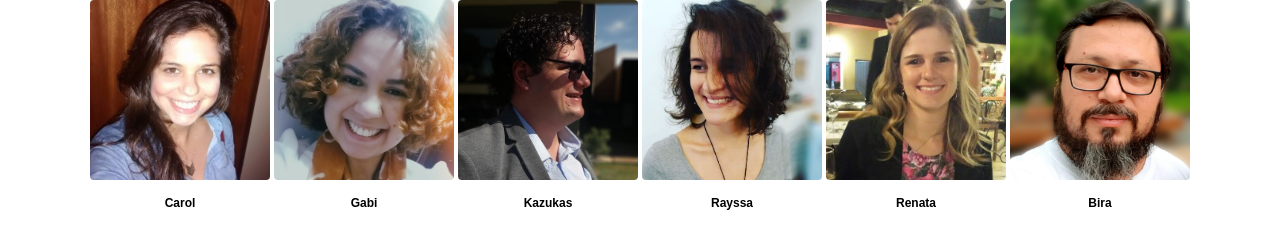
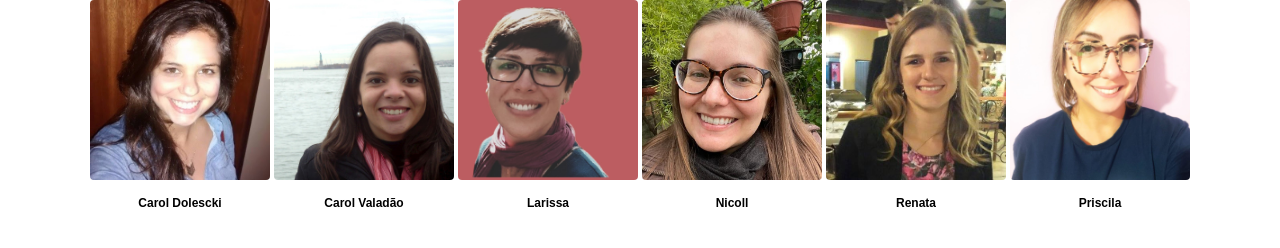
Before and after one commit to biraneves/balboa-team, a plain HTML site: page index.html in a window 1280 px wide. Drawn offline with Linux system fonts and the light colour scheme.

Commit message:
Novos membros do time Balboa 2023

```diff
--- a/index.html
+++ b/index.html
@@ -1,5 +1,6 @@
 <!DOCTYPE html>
 <html lang='pt-br'>
+
 <head>
     <meta charset='UTF-8'>
     <meta http-equiv='X-UA-Compatible' content='IE=edge'>
@@ -7,32 +8,34 @@
     <link rel="stylesheet" href="assets/css/style.css">
     <title>Geekie - Time Balboa</title>
 </head>
+
 <body>
     <div class="container">
         <figure>
             <img src="assets/img/carol.jpg" alt="Ana Caroline Dolescki">
-            <p>Carol</p>
+            <p>Carol Dolescki</p>
         </figure>
         <figure>
-            <img src="assets/img/gabi.jpg" alt="Gabriela Cândido Tavares">
-            <p>Gabi</p>
+            <img src="assets/img/valadao.jpg" alt="Carolina Valadão">
+            <p>Carol Valadão</p>
         </figure>
         <figure>
-            <img src="assets/img/kazukas.jpg" alt="Gabriel Kazukas">
-            <p>Kazukas</p>
+            <img src="assets/img/larissa.jpg" alt="Larissa">
+            <p>Larissa</p>
         </figure>
         <figure>
-            <img src="assets/img/rayssa.jpg" alt="Rayssa Drumond">
-            <p>Rayssa</p>
+            <img src="assets/img/nicoll.jpg" alt="Nicoll">
+            <p>Nicoll</p>
         </figure>
         <figure>
             <img src="assets/img/renata.jpg" alt="Renata Viotto">
             <p>Renata</p>
         </figure>
         <figure>
-            <img src="assets/img/avatar-bira.png" alt="Ubirajara Neves">
-            <p>Bira</p>
+            <img src="assets/img/priscila.jpg" alt="Priscila">
+            <p>Priscila</p>
         </figure>
     </div>
 </body>
+
 </html>
```
Also changed, not shown: assets/img/larissa.jpg (added), assets/img/nicoll.jpg (added), assets/img/priscila.jpg (added), assets/img/valadao.jpg (added).
